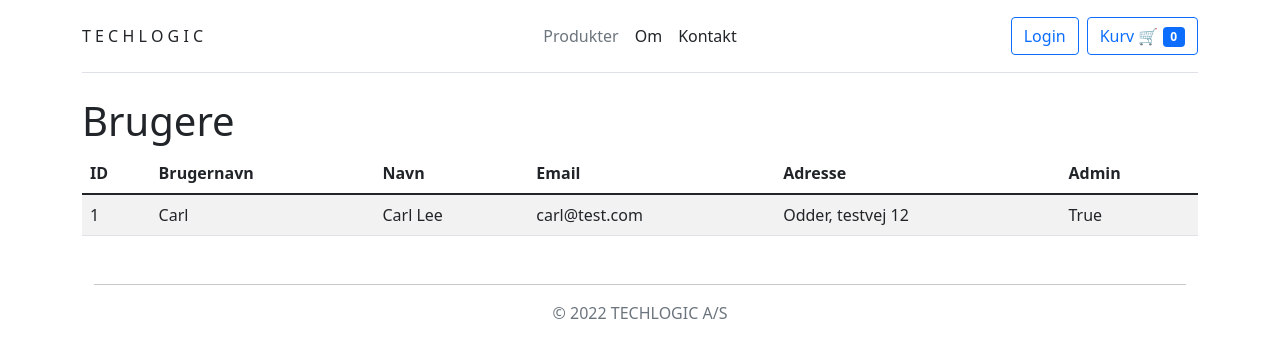
After one commit to minilange/Informatik---projekt, a Flask app: page /users in a window 1280 px wide. The commit adds this page. Shown: the top 358 px of the page. Run offline with Flask 2, Linux system fonts and the light colour scheme.

Commit message:
Admin sides

```diff
--- a/app.py
+++ b/app.py
@@ -173,6 +173,20 @@ def admin():
 
     return render_template("admin.html", orders=orders)
 
+@app.route("/users")
+def users():
+
+    users = readDB("SELECT * FROM users")
+
+    return render_template("users.html", users=users)
+
+@app.route("/storage")
+def storage():
+
+    products = readDB("SELECT p.id, p.name, p.price, p.description, c.name, p.image, p.quantity FROM products as p INNER JOIN categories as c ON p.category = c.id")
+
+    return render_template("stock.html", products=products)
+
 @app.route("/addToCart", methods=["GET", "POST"])
 def addToCart():
     product_id = request.form.get("product_id")
@@ -233,6 +247,7 @@ def cart():
         if session.get("cart"):
             for key in session["cart"]:
                 product = readDB(f"SELECT * FROM products WHERE id = {key}")[0]
+                db.execute(f"UPDATE products SET quantity = quantity - {session['cart'][key][0]} WHERE id = {key}")
                 product.append(session["cart"][key][0])
                 products.append(product)
                 totalPrice += product[2] * session["cart"][key][0]
--- a/templates/index.html
+++ b/templates/index.html
@@ -43,11 +43,13 @@
                 {% endif %}
                 <p class="text-end mt-auto">{{prod[2]}} kr.</p>
                 </b>
+                {% if prod[6] > 0 %}
                 <form action="/addToCart" method="post">
                     <input class="form-control mx-auto w-auto" id="product_id" name="product_id" type="hidden" value="{{prod[0]}}">
                     <input class="form-control mx-auto w-auto" id="product_name" name="product_name" type="hidden" value="{{prod[1]}}">
                     <button class="btn btn-success mt-2" type="submit">Læg i kurv 🛒</button>
                 </form>
+                {% endif %}
             </div>
         </div>
     </div>
--- a/templates/layout.html
+++ b/templates/layout.html
@@ -23,7 +23,16 @@
             <li><a href="/about" class="nav-link px-2 link-dark">Om</a></li>
             <li><a href="/contact" class="nav-link px-2 link-dark">Kontakt</a></li>
             {% if session["admin"] %}
-            <li><a href="/admin" id="admin-nav" class="nav-link px-2 link-dark"><b>Admin</b></a></li>
+            <div class="w-full">
+                <li id="basket-btn"><a href="/admin" id="admin-nav" class="nav-link px-2 link-dark" ><b>Admin</b></a></li>
+                <span class="hide admin-popup">
+                    <div class="list-group list-group-flush">
+                        <li class="list-group-item"><a href="/admin" class="nav-link link-secondary">Ordre</a></li>
+                        <li class="list-group-item"><a href="/users" class="nav-link link-secondary">Bruger Søgning</a></li>
+                        <li class="list-group-item"><a href="/storage" class="nav-link link-secondary">Lager Status</a></li>
+                    </div>
+                </span>
+            </div>
             {% endif %}
         </ul>
         <div class="col-md-3 text-end d-flex justify-content-end">
--- /dev/null
+++ b/templates/users.html
@@ -0,0 +1,44 @@
+{% extends 'layout.html' %}
+
+{% block main %}
+<h1>Brugere</h1>
+<table class="table table-hover table-striped">
+    <thead class="thead-dark">
+        <tr>
+            <th>ID</th>
+            <th scope="col">Brugernavn</th>
+            <th scope="col">Navn</th>
+            <th scope="col">Email</th>
+            <th>Adresse</th>
+            <th>Admin</th>
+        </tr>
+    </thead>
+    <!--
+        id
+        username
+        email
+        firstname
+        lastname
+        city
+        address
+        password
+        admin
+     -->
+    <tbody>
+        {% for user in users %}
+        <tr class="align-middle">
+            <td>{{ user[0] }}</td>
+            <td>{{ user[1] }}</td>
+            <td>{{ user[3] }} {{user[4]}}</td>
+            <td>{{ user[2] }}</td>
+            <td>{{ user[5] }}, {{ user[6] }}</td>
+            {% if user[8] == 1 %}
+            <td>True</td>
+            {% else %}
+            <td>False</td>
+            {% endif %}
+        </tr>
+        {% endfor %}
+    </tbody>
+</table>
+{% endblock %}
```
Also changed, not shown: static/style.css (+41 -0 lines), templates/stock.html (added, +40 -0 lines), shop.db, 3 other files.
